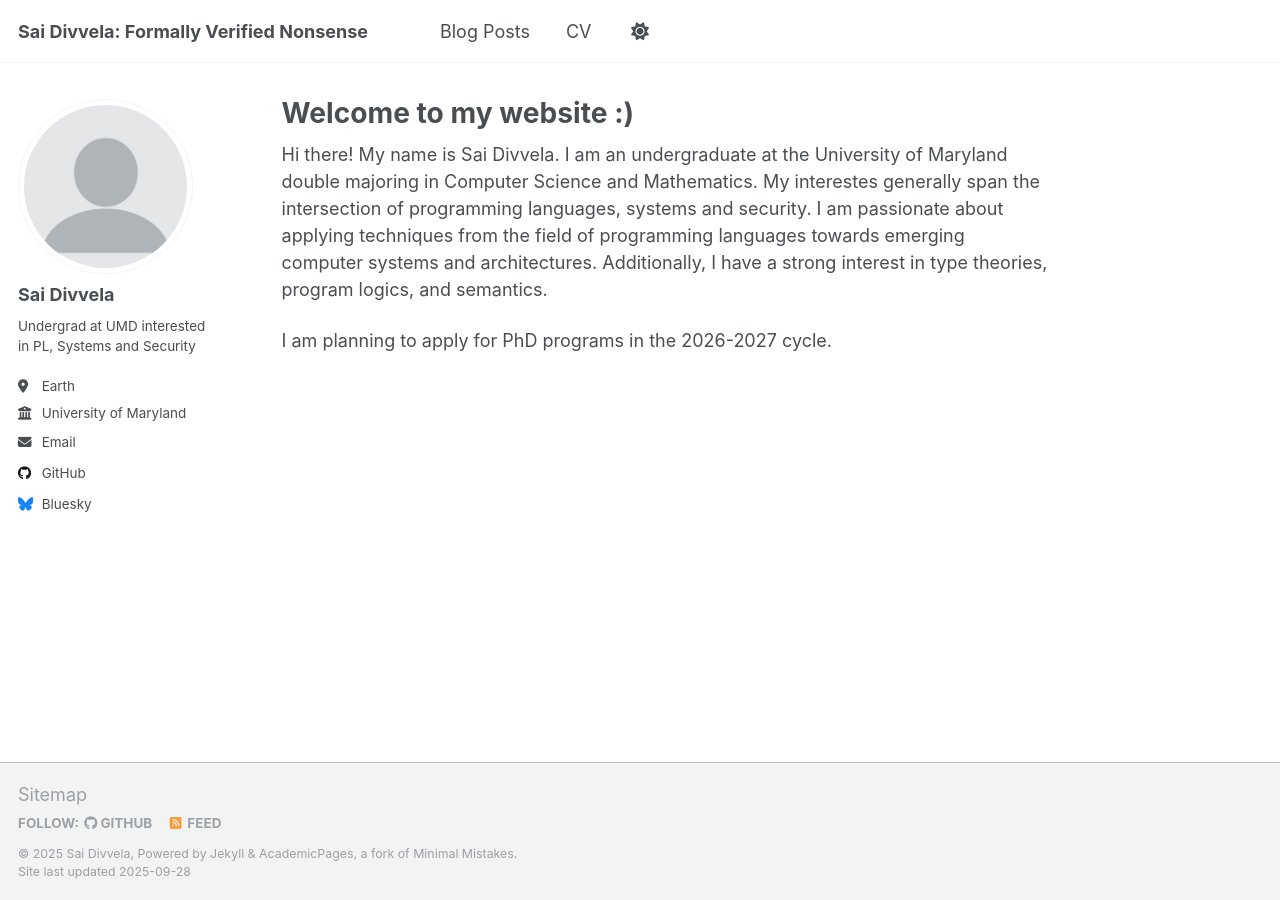
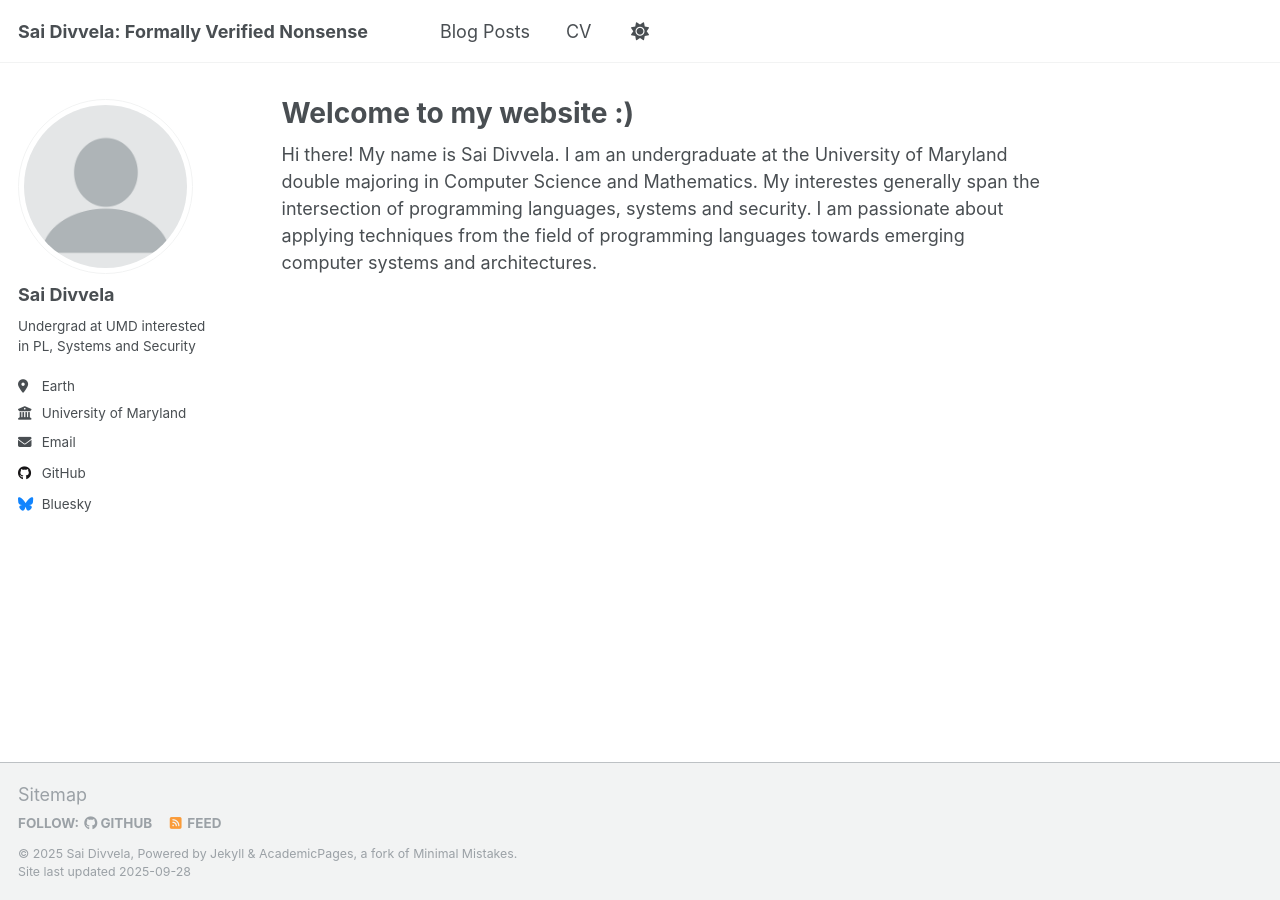
Before and after one commit to TheDeveloper101/thedeveloper101.github.io, a Jekyll site: the page built from _pages/about.md, in a window 1280 px wide. Built offline with Jekyll 4.4.1, drawn with Linux system fonts in a browser that asks for light colours; a script that is not in the unit is left out.

Commit message:
Updated about me
Removed plans for PhD applications from the about page.

```diff
--- a/_pages/about.md
+++ b/_pages/about.md
@@ -7,6 +7,4 @@ redirect_from:
   - /about.html
 ---
 
-Hi there! My name is Sai Divvela. I am an undergraduate at the University of Maryland double majoring in Computer Science and Mathematics. My interestes generally span the intersection of programming languages, systems and security. I am passionate about applying techniques from the field of programming languages towards emerging computer systems and architectures. Additionally, I have a strong interest in type theories, program logics, and semantics.
-
-I am planning to apply for PhD programs in the 2026-2027 cycle.
+Hi there! My name is Sai Divvela. I am an undergraduate at the University of Maryland double majoring in Computer Science and Mathematics. My interestes generally span the intersection of programming languages, systems and security. I am passionate about applying techniques from the field of programming languages towards emerging computer systems and architectures.
```
